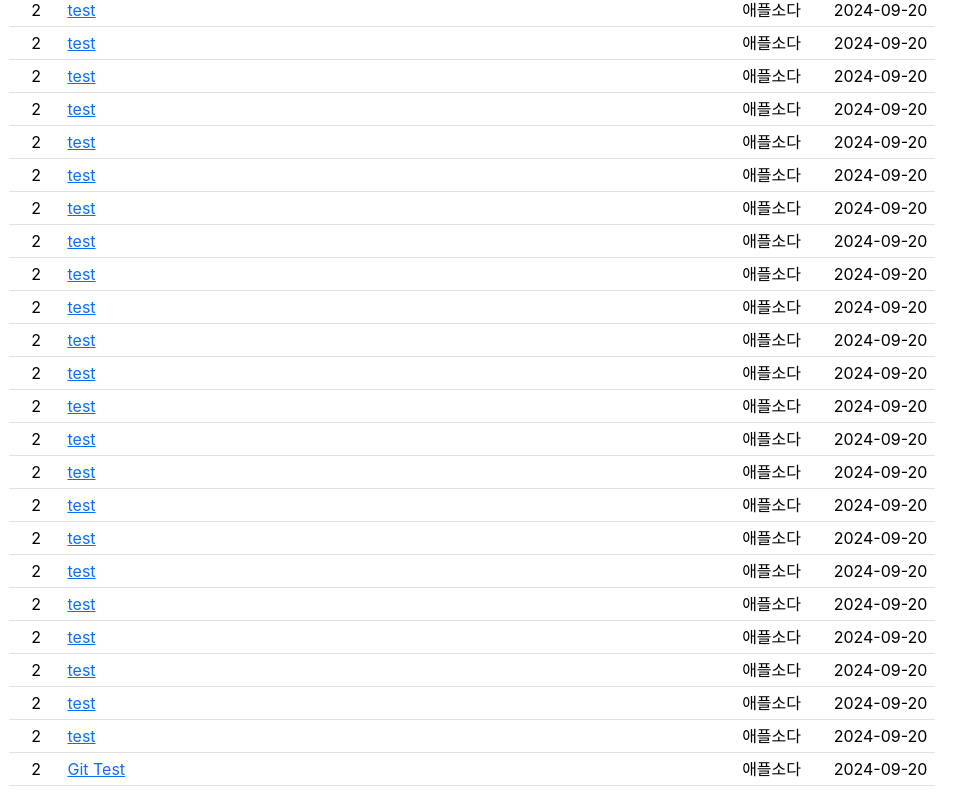
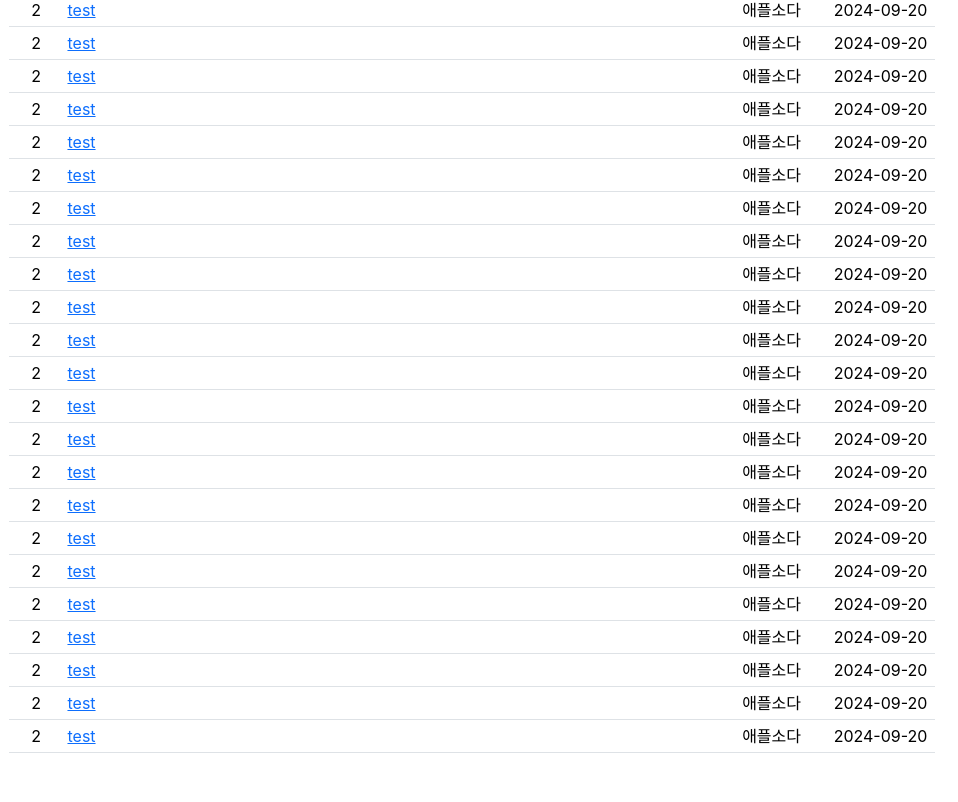
Before and after one commit to kcw0x466/react-board, a JavaScript app: page / in a window 1280 px wide. Shown: the part 1323-2125 px from the top of the page, without its empty margins (168-1126 px from the left). After the commit the page ends 2092 px from the top, so only its background shows below. Built offline with nearby package versions, Linux system fonts and the light colour scheme; the HTML template or start-up script is replaced by a standard one.

Commit message:
commit test

```diff
--- a/src/components/ContentTable.js
+++ b/src/components/ContentTable.js
@@ -71,7 +71,6 @@ function ContentTable() {
         <PostRow num="2" title="test" nickname="애플소다" createdAt="2024-09-20" />
         <PostRow num="2" title="test" nickname="애플소다" createdAt="2024-09-20" />
         <PostRow num="2" title="test" nickname="애플소다" createdAt="2024-09-20" />
-        <PostRow num="2" title="Git Test" nickname="애플소다" createdAt="2024-09-20" />
       </tbody>
     </Table>
   );
```
